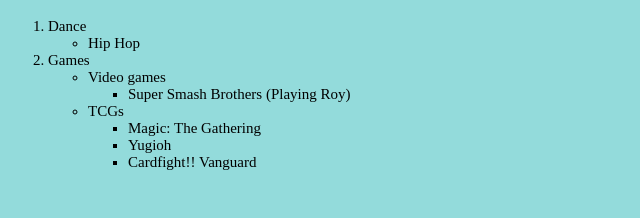
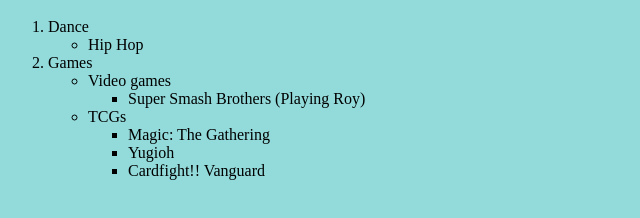
Before and after one commit to speami02/speami02.github.io, a plain HTML site: page hobby.html in a window 1280 px wide. Shown: the part 48-266 px from the top of the page, without its empty margins (0-640 px from the left). Drawn offline with Linux system fonts and the light colour scheme.

Commit message:
Update hobby.html

```diff
--- a/hobby.html
+++ b/hobby.html
@@ -5,8 +5,6 @@
   <body>
     <style>
       body { background-color: #93DBDB;
-      }
-      ol { font-size: 15;
       }
     </style>
     <h1>Interests</h1>
```
